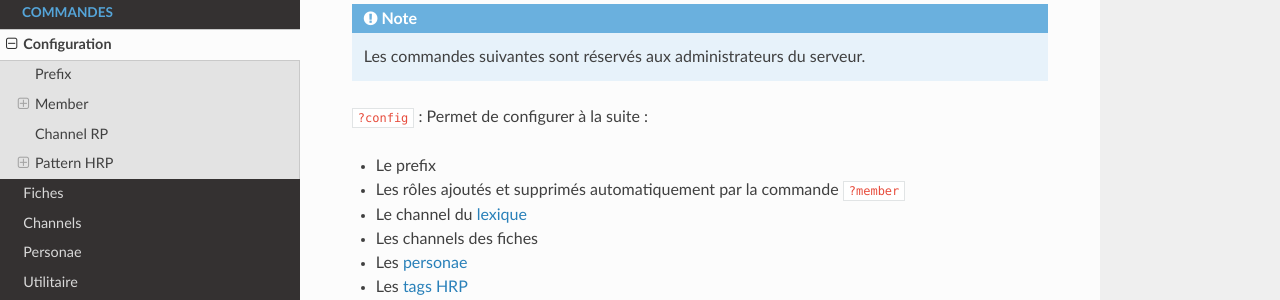
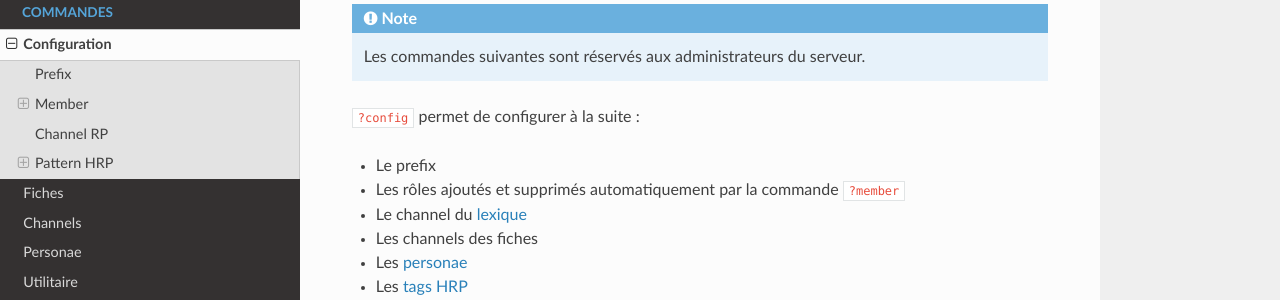
Before and after one commit to OwllyBot/Docs, an MkDocs documentation site: the page built from docs/commands/admin.md, in a window 1280 px wide and 900 px high. Shown: the part 151-451 px from the top of the window. Built offline with MkDocs 1.6.1, drawn with Linux system fonts in a browser that asks for light colours; nearby versions of some CDN libraries.

Commit message:
📝 Update recrutements

```diff
--- a/docs/commands/admin.md
+++ b/docs/commands/admin.md
@@ -3,7 +3,7 @@
 !!! Note
 	Les commandes suivantes sont réservés aux administrateurs du serveur.
 
-`?config` : Permet de configurer à la suite :
+`?config` permet de configurer à la suite :
 
 - Le prefix
 - Les rôles ajoutés et supprimés automatiquement par la commande `?member`
```
